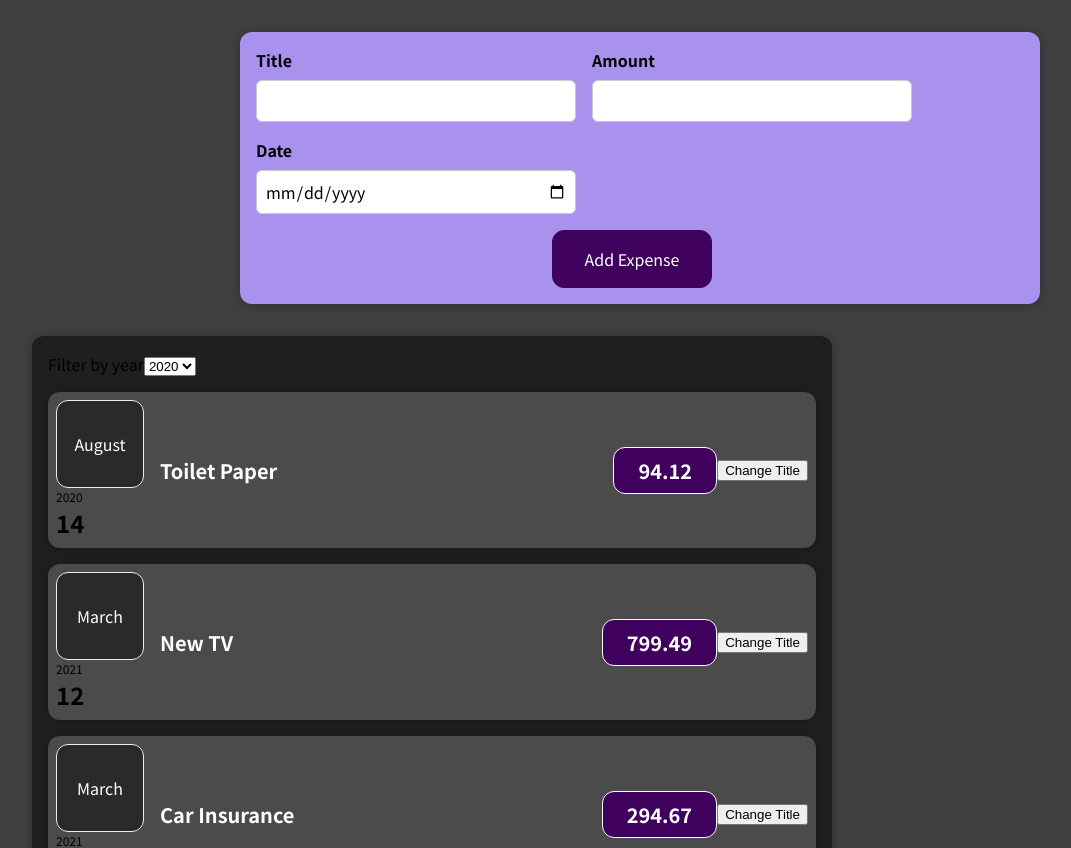
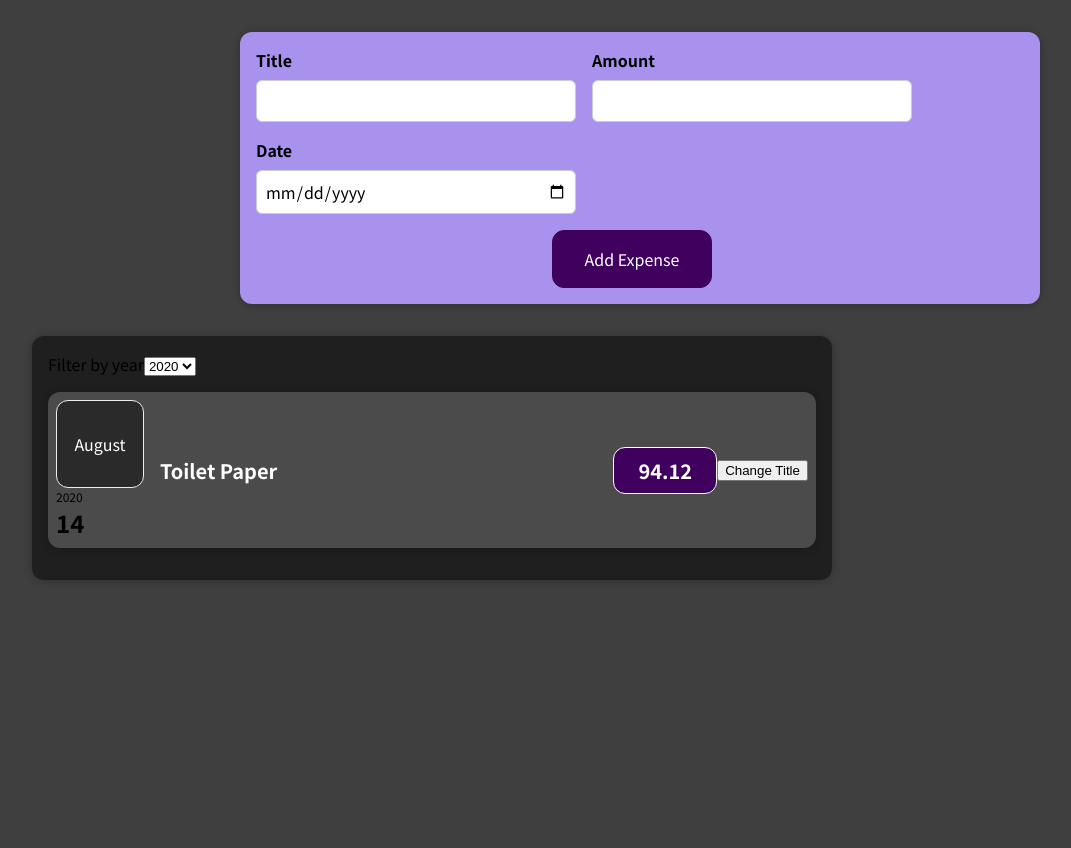
Before and after one commit to kwonjs1996/React, a React (Create React App) app in the folder 01-starting-setup/: page / in a window 1280 px wide. Shown: the top 848 px of the page, without its empty margins (0-1071 px from the left). After the commit the page ends 800 px from the top, so only its background shows below. Built offline with nearby package versions, Linux system fonts and the light colour scheme.

Commit message:
필터 적용된 값만 출력하기

```diff
--- a/01-starting-setup/src/components/Expenses/Expenses.js
+++ b/01-starting-setup/src/components/Expenses/Expenses.js
@@ -10,6 +10,10 @@ function Expenses(props) {
     setFilteredYear(selectedYear);
   };
 
+  const filteredExpenses = props.item.filter((expense) => {
+    return expense.date.getFullYear().toString() === filteredYear;
+  });
+
   return (
     <div>
       <Card className="expenses">
@@ -17,7 +21,7 @@ function Expenses(props) {
           selected={filteredYear}
           onChangeFilter={filterChangeHandler}
         />
-        {props.item.map((expense) => (
+        {filteredExpenses.map((expense) => (
           <ExpenseItem
             key={expense.id}
             title={expense.title}
```
Also changed, not shown: 1 other file (tests, documents, lock files or other folders).
